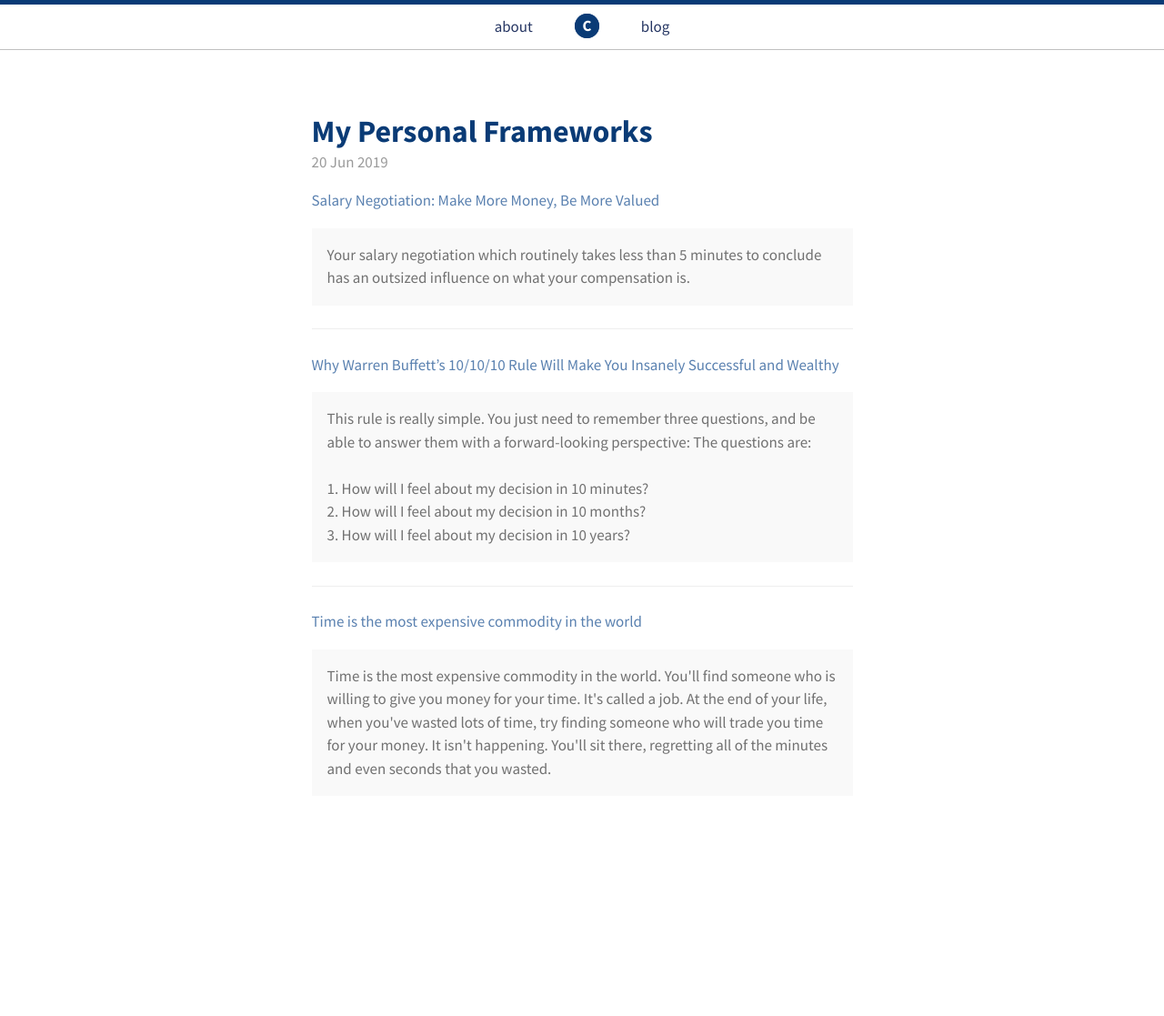
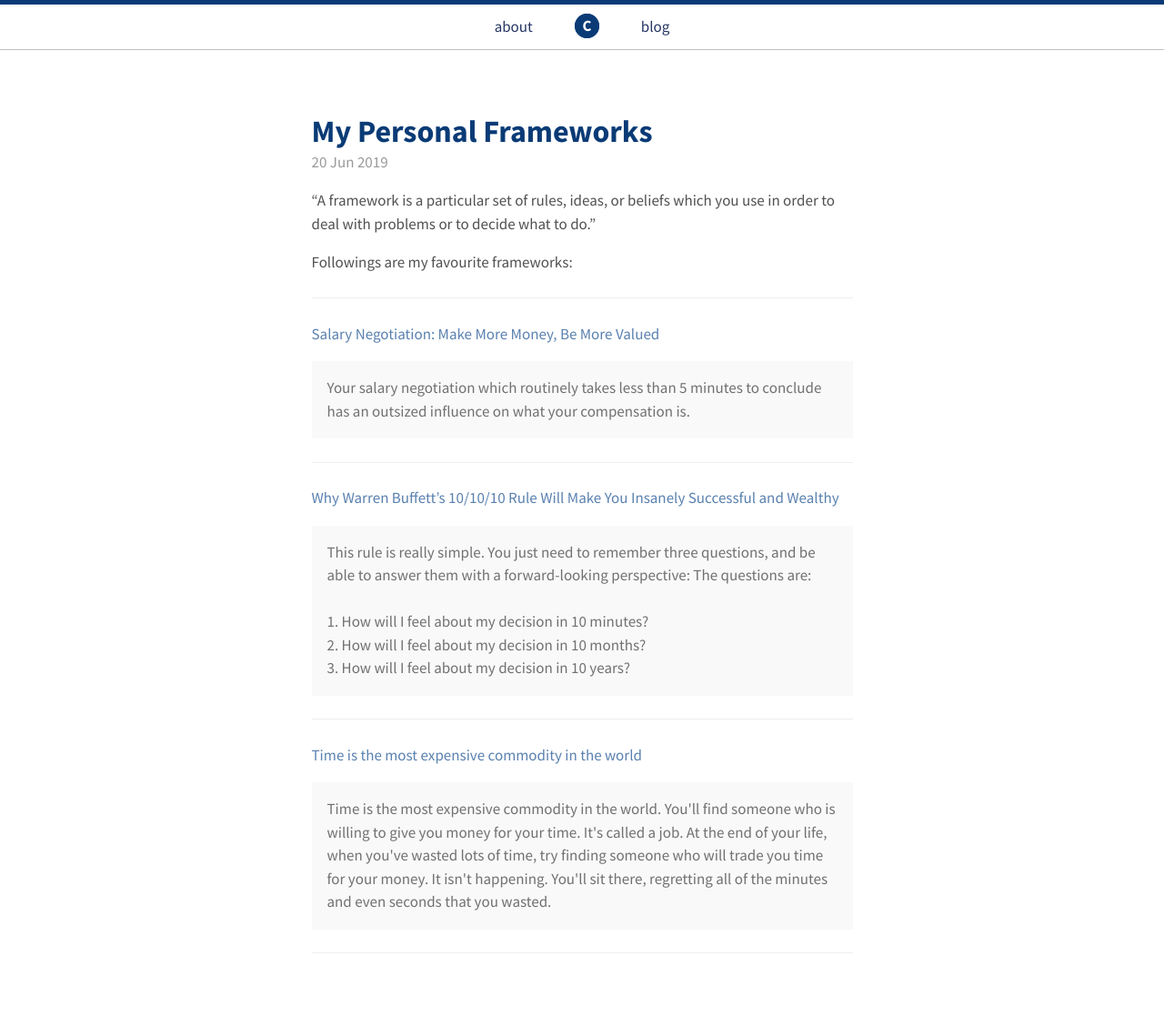
Before and after one commit to rohitgupta61/myblog, a Jekyll site: the page built from blog/_posts/2019-06-20-personal-framework.md, in a window 1280 px wide. Shown: the whole page at 91% size. Built offline with Jekyll 4.4.1, drawn with Linux system fonts in a browser that asks for light colours; before the commit the page ends 943 px from its top, so only the background shows below that.

Commit message:
added pm list

```diff
--- a/blog/_posts/2019-06-20-personal-framework.md
+++ b/blog/_posts/2019-06-20-personal-framework.md
@@ -4,6 +4,11 @@ title: My Personal Frameworks
 truncated_preview: true
 excerpt_separator: <!--more-->
 ---
+"A framework is a particular set of rules, ideas, or beliefs which you use in order to deal with problems or to decide what to do."
+
+Followings are my favourite frameworks:
+
+----
 
 [Salary Negotiation: Make More Money, Be More Valued](https://www.kalzumeus.com/2012/01/23/salary-negotiation/)
 <div class="message">
@@ -29,10 +34,12 @@ The questions are:
 </div>
 
 
---------
+----
 
 [Time is the most expensive commodity in the world](https://www.quora.com/What-is-the-best-thing-your-teacher-ever-told-you/answer/Daniel-Kaplan?fbclid=IwAR1ldVenDWNV-j6aRtYF1gkVP1qVhdp_6eTzpW7IHucMAlxyAbUbYCNY9CQ)
 
 <div class="message">
 Time is the most expensive commodity in the world. You'll find someone who is willing to give you money for your time. It's called a job. At the end of your life, when you've wasted lots of time, try finding someone who will trade you time for your money. It isn't happening. You'll sit there, regretting all of the minutes and even seconds that you wasted.
 </div>
+
+----
```
